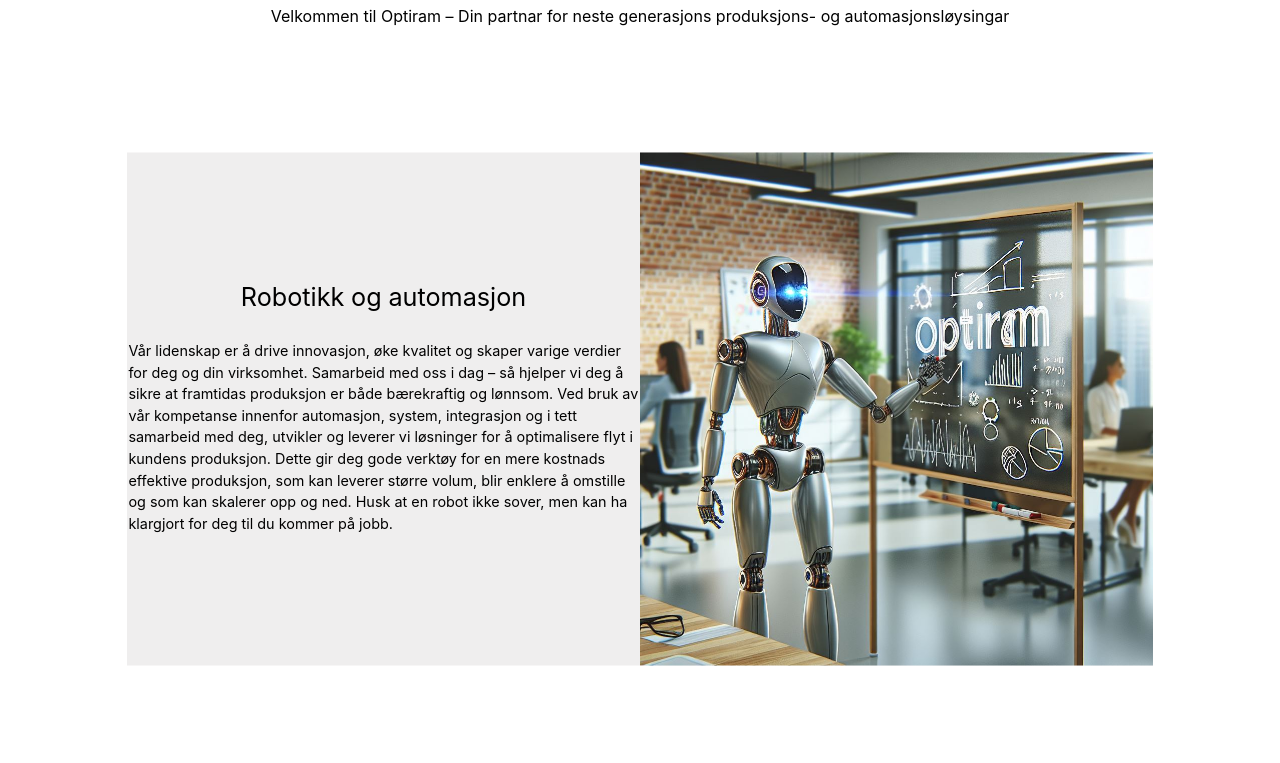
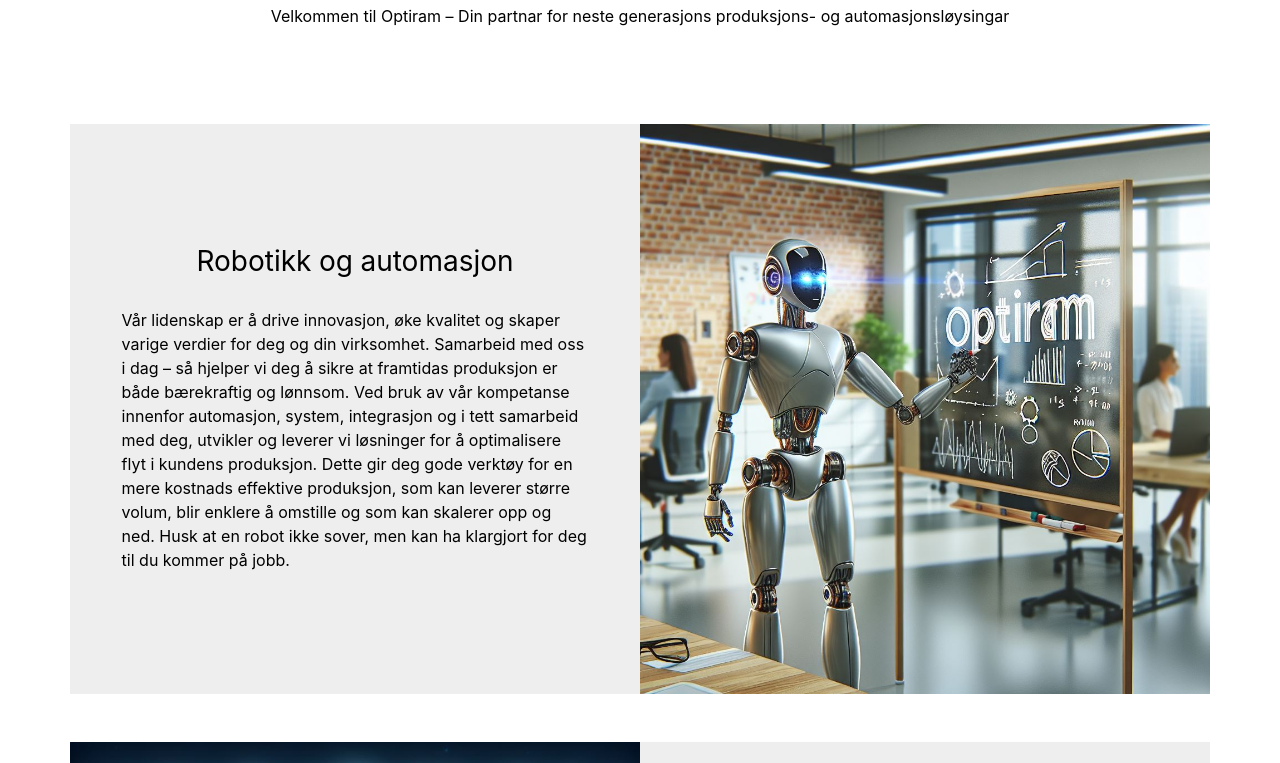
Before and after one commit to Optiramas/opticloud, a SvelteKit app: page / in a window 1280 px wide. Shown: the part 720-1483 px from the top of the page. Built offline with nearby package versions, Linux system fonts and the light colour scheme.

Commit message:
Last commit before first release on web

```diff
--- a/src/routes/+page.svelte
+++ b/src/routes/+page.svelte
@@ -65,7 +65,7 @@
 
     /* Reduser størrelsen på hele seksjonen */
     .container {
-        transform: scale(0.9); /* Skaler ned hele containeren til 90% av originalstørrelsen */
+        transform: scale(1.0); /* Skaler ned hele containeren til 90% av originalstørrelsen */
         transform-origin: center; /* Sørg for at skaleringen skjer fra midten */
     }
 
@@ -82,6 +82,10 @@
         height: auto;                   /* Allow the height to adjust dynamically */
     }
 
+    /* Style for the text container */
+    .text-container {
+        padding: 0px 50px;       /* 0px topp/bunn, 50px venstre/høyre */
+    }
 
     /* Style for the robot image */
     .robot-image {
@@ -196,7 +200,7 @@
             <!-- Image Section
             <div class="col-sm-6 order-sm-2 order-1 d-flex flex-column justify-content-center align-items-center text-container frame">
             -->
-            <div class="col-sm-6 order-sm-2 order-1 d-flex flex-column justify-content-center align-items-center text-container frame">
+            <div class="col-sm-6 order-sm-2 order-1 d-flex flex-column justify-content-center align-items-center frame">
                 {#each robots as robot (robot.id)}
                     {#if (robot.id === 1)}
                         <img src="{robot.image}" class="robot-image">
@@ -212,7 +216,7 @@
     <div class="container mt-5 d-flex justify-content-center align-items-center width-100">
         <div class="row">
             <!-- Bildet -->
-            <div class="col-sm-6 order-sm-1 order-2 d-flex flex-column justify-content-center align-items-center text-container frame">
+            <div class="col-sm-6 order-sm-1 order-2 d-flex flex-column justify-content-center align-items-center frame">
                 {#each iots as iot (iot.id)}
                     {#if (iot.id === 1)}
                         <img src="{iot.image}" class="iot-image">
@@ -239,7 +243,7 @@
                     </p>
                 <br>
             </div>
-            <div class="col-sm-6 d-flex flex-column justify-content-center align-items-center text-container frame">
+            <div class="col-sm-6 d-flex flex-column justify-content-center align-items-center frame">
                 {#each konsulents as konsulent (konsulent.id)}
                     {#if (konsulent.id === 1)}
                         <img src="{konsulent.image}" class="konsulent-image">
```
